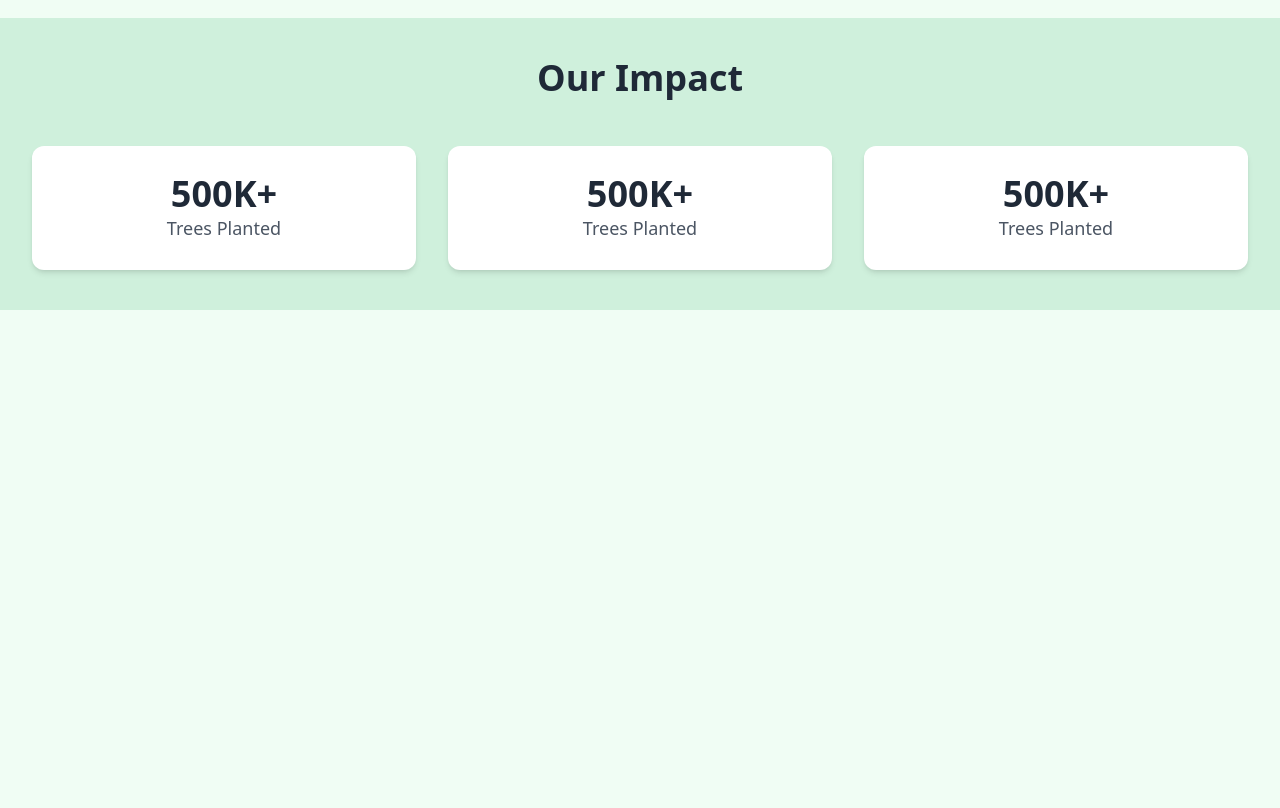
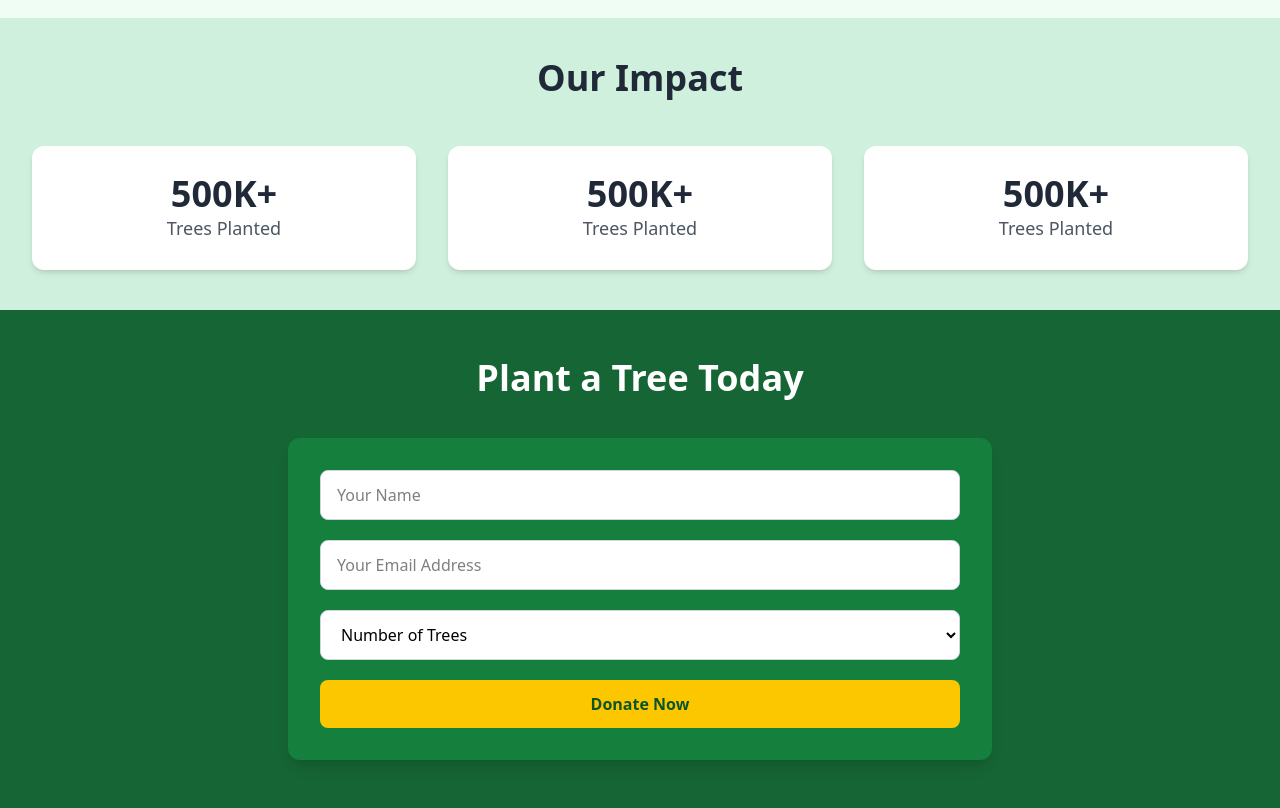
Before and after one commit to sumon72/assaignment6, a plain HTML site: page index.html in a window 1280 px wide. Shown: the part 1883-2691 px from the top of the page. Before the commit the page ends 2193 px from the top, so only its background shows below. Drawn offline with nearby package versions, Linux system fonts and the light colour scheme.

Commit message:
Plant a Tree Today update

```diff
--- a/index.html
+++ b/index.html
@@ -252,6 +252,39 @@
         </div>
     </section>
 
+    <section class="bg-[#166534] py-12">
+        <div class="max-w-3xl mx-auto px-4 md:px-8">
+
+            <h1 class="text-3xl md:text-4xl font-bold text-white text-center mb-10">
+                Plant a Tree Today
+            </h1>
+
+            <div class="bg-[#15803D] rounded-xl shadow-lg p-8">
+                <div class="space-y-5">
+
+                    <input type="text" placeholder="Your Name"
+                        class="w-full px-4 py-3 rounded-lg bg-white border border-gray-300 focus:ring-2 focus:ring-green-600 focus:outline-none" />
+
+                    <input type="email" placeholder="Your Email Address"
+                        class="w-full px-4 py-3 rounded-lg bg-white border border-gray-300 focus:ring-2 focus:ring-green-600 focus:outline-none" />
+
+                    <select
+                        class="w-full px-4 py-3 rounded-lg border border-gray-300 bg-white focus:ring-2 focus:ring-green-600 focus:outline-none">
+                        <option selected>Number of Trees</option>
+                        <option>Good</option>
+                        <option>Better</option>
+                        <option>Best</option>
+                    </select>
+
+                    <button
+                        class="w-full bg-yellow-400 text-green-900 font-semibold py-3 rounded-lg hover:bg-yellow-500 transition">
+                        Donate Now
+                    </button>
+                </div>
+            </div>
+        </div>
+    </section>
+
 
 
 
```
